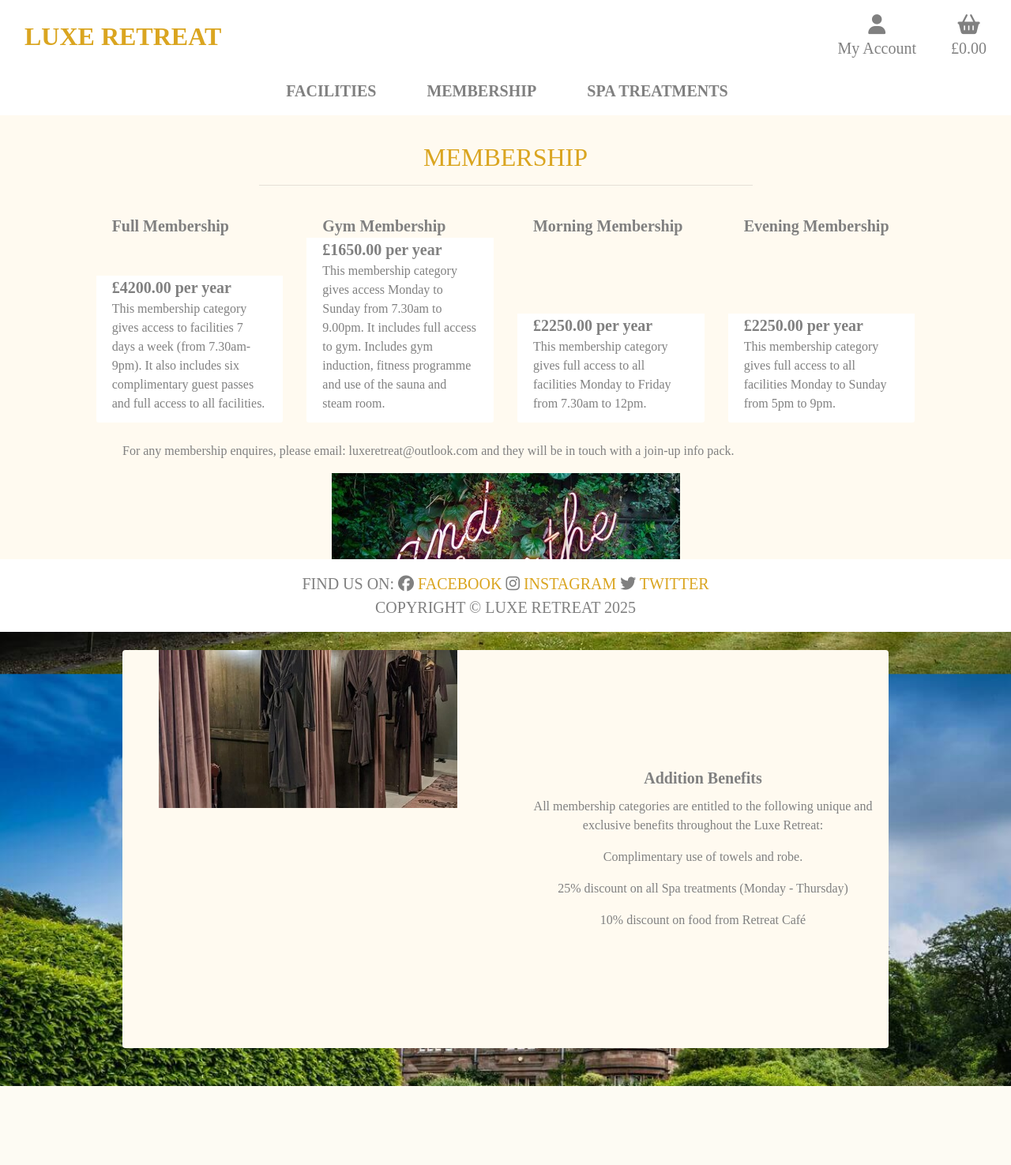
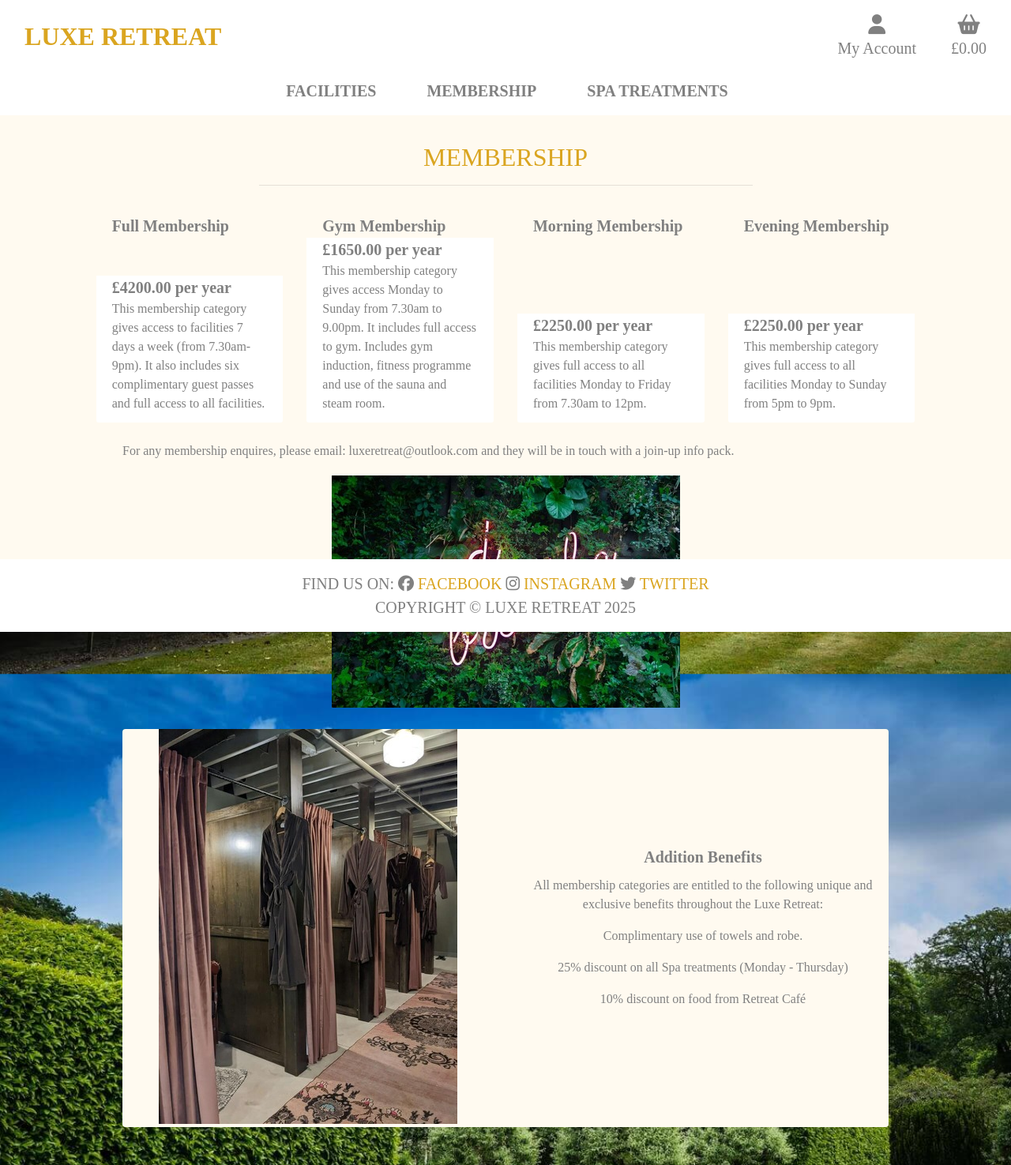
Before and after one commit to CharlieBurton10/luxe_retreat, a Django app: page /memberships/ in a window 1280 px wide. Shown: the whole page at 79% size. Before the commit the page ends 1375 px from the top, so only its background shows below. Run offline with Django 3.2, Linux system fonts and the light colour scheme; data comes from the database, SQL or seed files in the repository; some libraries are stand-ins or nearby versions.

Commit message:
Amend images in membership and try facilities images

```diff
--- a/memberships/templates/memberships/memberships.html
+++ b/memberships/templates/memberships/memberships.html
@@ -44,12 +44,12 @@
         </div>
         <br>
         <div class="container">
-            <div class="row mx-auto">
+            <div class="row mx-auto text-center">
                 <p class="text-center">For any membership enquires, please email: luxeretreat@outlook.com and they will be in touch with a join-up info pack.</p>
             </div>
         </div>
         <div class="container">
-            <div class="row mx-auto breathe rounded" style="height:200px;">
+            <div class="row mx-auto breathe rounded" style="height:300px;">
 
             </div>
             <!-- <div class="row mx-auto breathe h-200">
@@ -65,7 +65,7 @@
         <div class="container">
             <div class="card mx-auto" style="max-width: 100%;">
                 <div class="row">
-                    <div class="col-sm-6 changingrooms" style="height:200px;">
+                    <div class="col-sm-6 changingrooms" style="height:500px;">
                         <!-- <img src="{{ MEDIA_URL }}changingrooms.jpg" class="img-fluid" alt="changingrooms"> -->
                     </div>
                     <div class="col-sm-6">
--- a/static/css/base.css
+++ b/static/css/base.css
@@ -16,6 +16,14 @@ body {
 
 .changingrooms {
     background: url('/media/changingrooms.jpg') no-repeat center center;
+}
+
+.sauna {
+    background: url('/media/sauna.jpg');
+}
+
+.jacuzzi {
+    background: url('/media/jacuzzi.jpg');
 }
 
 .footer-container {
```
Also changed, not shown: facilities/templates/facilities/facilities.html (+5 -5 lines).
